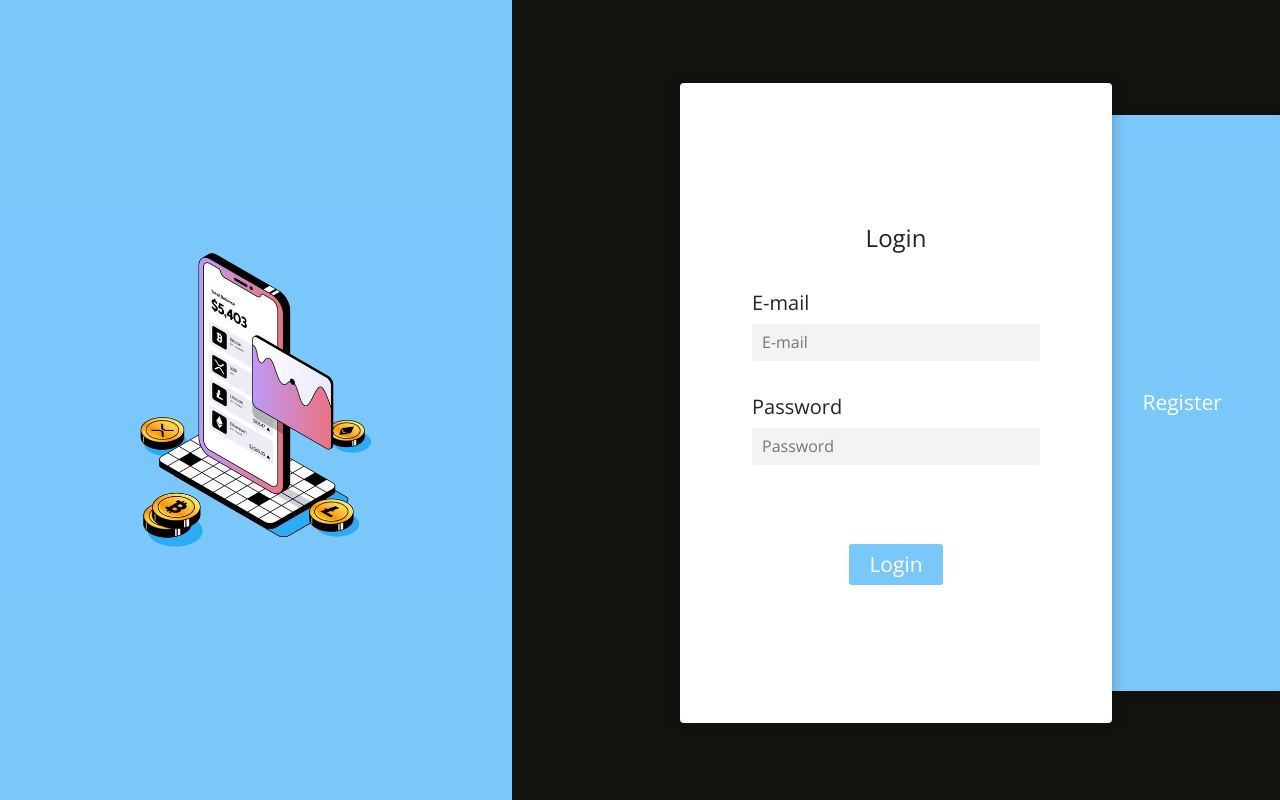
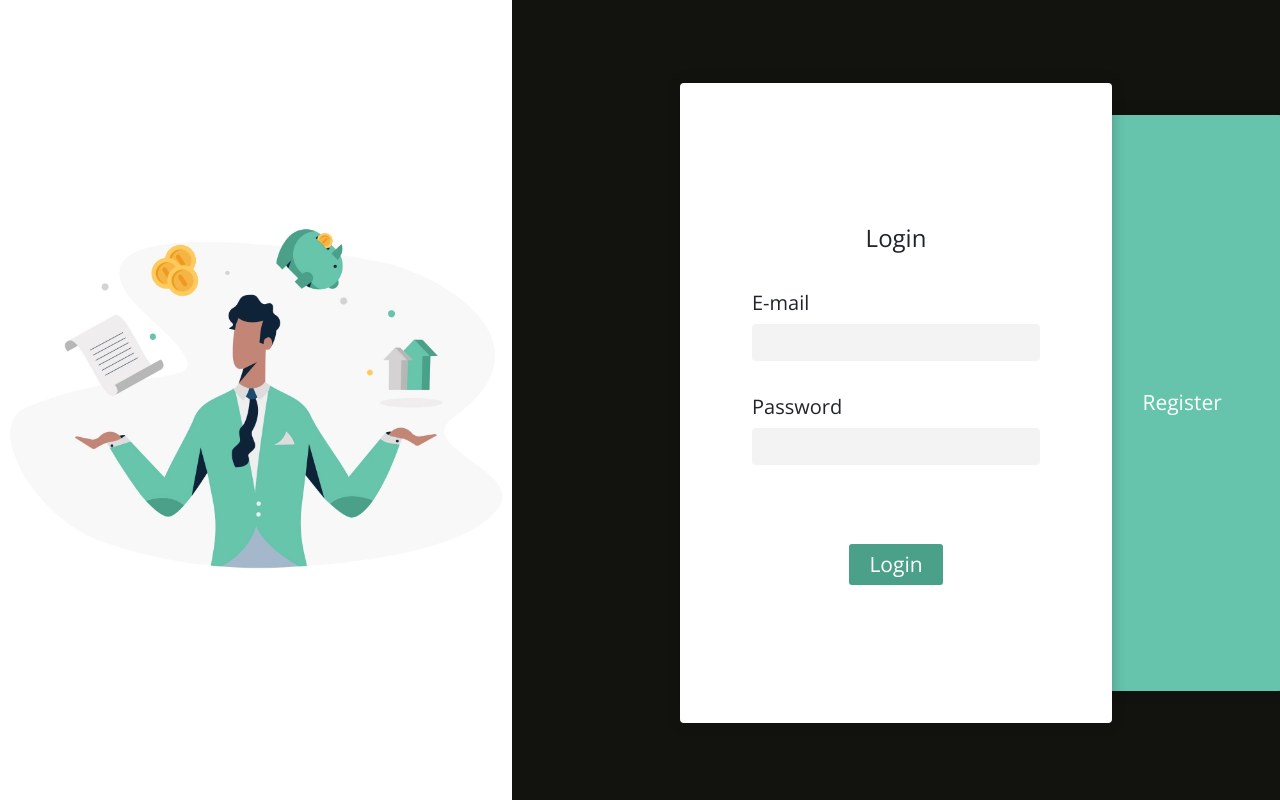
Before and after one commit to RaajeevChandran/personal-expense-tracker, a React (Create React App) app: page / in a window 1280 px wide. Built offline with nearby package versions, Linux system fonts and the light colour scheme.

Commit message:
authentication refactors

```diff
--- a/src/components/add_expense_modal/add_expense_modal.css
+++ b/src/components/add_expense_modal/add_expense_modal.css
@@ -40,7 +40,7 @@
     font-size: 1.5rem;
   }
 
-  .add-expense-form{
+  .form{
     display: flex;
     flex-direction: column;
     align-items: center;
--- a/src/components/add_expense_modal/add_expense_modal.jsx
+++ b/src/components/add_expense_modal/add_expense_modal.jsx
@@ -49,7 +49,7 @@ const AddExpenseModal = ({ handleClose, show }) => {
         </button>
         </div>
 
-        <div className='add-expense-form'>
+        <div className='form'>
         <h1>Create Expense</h1>
         <form>
         <h6 style={{margin:'1em',fontWeight:"bold"}}>Date</h6>
--- a/src/components/expense_table/expense_table.css
+++ b/src/components/expense_table/expense_table.css
@@ -17,7 +17,7 @@
 
 tbody tr:hover {
     /* background-color: rgba(255,255,255,0.3); */
-    background-color: #7ac8f9;
+    background-color: #66c4ac;
 }
 tbody .table-entry {
     position: relative;
--- a/src/components/sidebar/sidebar.css
+++ b/src/components/sidebar/sidebar.css
@@ -4,7 +4,7 @@
     left: 0;
     height: 100vh;
     width: 320px;
-    background: #7ac8f9}
+    background: #66c4ac}
 .sidebar__logo {
     display: grid;
     place-items: center;
--- a/src/pages/authentication/authentication.css
+++ b/src/pages/authentication/authentication.css
@@ -53,7 +53,7 @@
 	 flex-direction: column;
 	 justify-content: center;
 	 height: 90%;
-	 background-color: #7ac8f9;
+	 background-color: #66c4ac;
 	 width: 100%;
 	 position: absolute;
 	 right: -34%;
@@ -88,15 +88,15 @@
 	 font-size: 21px;
 	 padding: 5px 20px;
 	 border: 0;
-	 background-color: #7ac8f9;
+	 background-color: #4aa088;
 	 color: #fff;
 	 border-radius: 3px;
 	 transition: all 250ms ease-in-out;
 	 cursor: pointer;
 }
- .btn:hover {
+ /* .btn:hover {
 	 background-color: #2386c8;
-}
+} */
  .btn:focus {
 	 outline: none;
 }
--- a/src/pages/authentication/authentication.js
+++ b/src/pages/authentication/authentication.js
@@ -47,7 +47,7 @@ class Authentication extends React.Component {
       <AuthenticationContainer>
         <LeftSideContainer>
 
-            <img style={{width:"100%",height:"100%",objectFit:"contain",backgroundColor:"#7ac8f9"}} src={illustration} alt=""/>
+            <img style={{width:"100%",height:"100%",objectFit:"contain",backgroundColor:"white"}} src={illustration} alt=""/>
 
         </LeftSideContainer>
 
--- a/src/pages/authentication/index.jsx
+++ b/src/pages/authentication/index.jsx
@@ -1,4 +1,4 @@
 import "./authentication.css";
 
-export {Login }from "./signin";
+export {Login } from "./signin";
 export { Register } from "./signup";
--- a/src/pages/authentication/signin.jsx
+++ b/src/pages/authentication/signin.jsx
@@ -19,7 +19,6 @@ export const Login = (props)  => {
       console.log(`User Created!Email: ${inputs.email},password : ${inputs.password}`);
       addUserId('rcn');
       navigate("/")
-      // firebase.auth().signInWithEmailAndPassword(inputs.email.trim(),inputs.password).then(()=>history.push("/home")).catch((e)=>console.log(e));
     }
 
     return (
@@ -29,12 +28,12 @@ export const Login = (props)  => {
           <div className="form">
             <div className="form-group">
               <label htmlFor="email">E-mail</label>
-              <input type="text" name="email" placeholder="E-mail" value={inputs.email}
+              <input type="text" name="email" value={inputs.email}
               onChange={handleInputChange} />
             </div>
             <div className="form-group">
               <label htmlFor="password">Password</label>
-              <input type="password" name="password" placeholder="Password" value={inputs.password}
+              <input type="password" name="password" value={inputs.password}
               onChange={handleInputChange} />
             </div>
           </div>
--- a/src/pages/authentication/signup.jsx
+++ b/src/pages/authentication/signup.jsx
@@ -22,18 +22,23 @@ export const Register = (props) => {
         <div className="content">
           <div className="form">
             <div className="form-group">
-              <label htmlFor="username">Username</label>
-              <input type="text" name="username" placeholder="Username" value={inputs.username}
+              <label htmlFor="username">Name</label>
+              <input type="text" name="username" value={inputs.username}
               onChange={handleInputChange} />
             </div>
             <div className="form-group">
               <label htmlFor="email">Email</label>
-              <input type="text" name="email" placeholder="E-mail" value={inputs.email}
+              <input type="text" name="email"  value={inputs.email}
               onChange={handleInputChange}/>
             </div>
             <div className="form-group">
               <label htmlFor="password">Password</label>
-              <input type="text" name="password" placeholder="Password" value={inputs.password}
+              <input type="password" name="password"  value={inputs.password}
+              onChange={handleInputChange}/>
+            </div>
+            <div className="form-group">
+              <label htmlFor="monthly-limit">Monthly Limit (₹)</label>
+              <input type="number" name="monthlyLimit"  value={inputs.monthlyLimit}
               onChange={handleInputChange}/>
             </div>
           </div>
```
Also changed, not shown: src/pages/authentication/login_illustration.webp.
